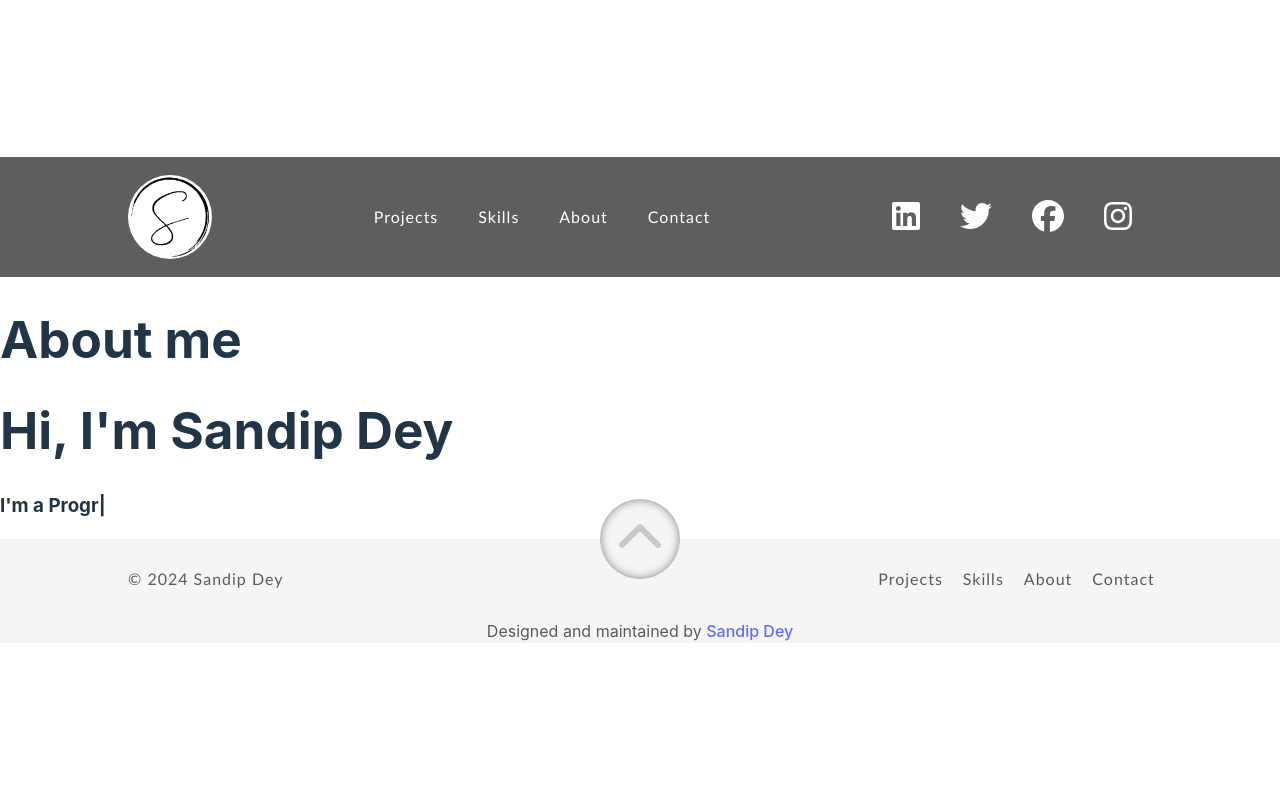
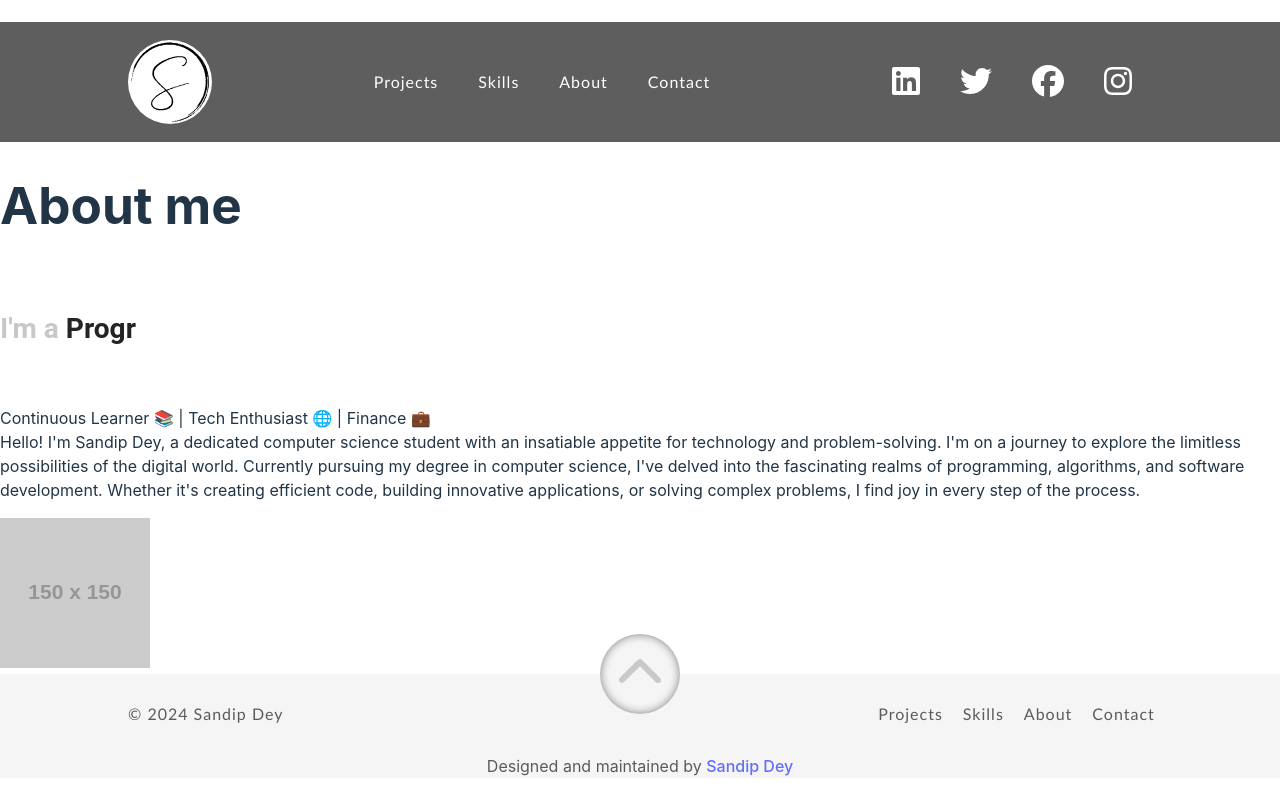
Before and after one commit to deysandip301/portfolio, a React (Vite) app: page /about in a window 1280 px wide. Built offline with nearby package versions, Linux system fonts and the light colour scheme.

Commit message:
updated the about page with good styling of the typewriter

```diff
--- /dev/null
+++ b/src/componenets/common/typeWriter/TypeWriter.css
@@ -0,0 +1,31 @@
+.typing-effect {
+    background-color: white;
+    display: inline-block;
+    overflow: hidden;
+    white-space: nowrap;
+    margin: 0;
+    padding: 0;
+    font-size: 1.5rem;
+    font-weight: 400;
+    font-family: 'Roboto', sans-serif;
+    color: rgba(200, 200, 200, 1);;
+}
+
+.typing-effect .changing-text .active {
+    color : #242424;
+    opacity: 1;
+    transition: opacity 0.5s ease;
+}
+
+
+@keyframes blink {
+    0% {opacity: 1;}
+    50% {opacity: 0;}
+    100% {opacity: 1;}
+}
+
+.caret {
+    color : #242424;
+    font-size: 2.5rem;
+    /*animation: blink 0.7s infinite;*/
+}
--- a/src/componenets/common/typeWriter/TypeWriter.jsx
+++ b/src/componenets/common/typeWriter/TypeWriter.jsx
@@ -1,5 +1,6 @@
 import  { useState , useEffect } from 'react';
 import PropTypes from 'prop-types';
+import './TypeWriter.css';
 
 const TypeWriter = ({
                     text,
@@ -37,15 +38,21 @@ const TypeWriter = ({
         return () => clearTimeout(timeout);
     },[displayedText,isDeleting,index,text,typingSpeed,deletionSpeed]);
 
+    // ... other code
+
     return (
         <div className="typing-effect">
-            <h1>Hi, I&apos;m <span>Sandip Dey</span></h1>
-            <h3>I&apos;m a <span>
+            <h3>I&apos;m a <span className="changing-text">
+            <span className={displayedText ? "active" : ""}>
                 {displayedText}
-                <span className="cadet">|</span>
-            </span></h3>
+            </span>
+            <span className="caret" style={{ color: '#fff' }}>|</span>
+        </span></h3>
         </div>
     )
+
+// ... other code
+
 }
 
 TypeWriter.propTypes = {
--- a/src/pages/About.jsx
+++ b/src/pages/About.jsx
@@ -2,8 +2,13 @@ import TypeWriter from "../componenets/common/typeWriter/TypeWriter.jsx";
 const About = () => {
     return (
         <div>
-            <h1>About me </h1>
-            < TypeWriter text={["Web Developer","Programmer","Designer"]} typingSpeed={100} deletionSpeed={50} />
+            <h1 className="about-heading">About me </h1>
+            < TypeWriter text={["Web Developer","Programmer","Designer","Tech enthusiast"]} typingSpeed={100} deletionSpeed={50} />
+            <p className="about-description" >Continuous Learner 📚 | Tech Enthusiast 🌐 | Finance 💼 <br />
+                Hello! I&apos;m Sandip Dey, a dedicated computer science student with an insatiable appetite for technology and problem-solving. I&apos;m on a journey to explore the limitless possibilities of the digital world.
+                Currently pursuing my degree in computer science, I&apos;ve delved into the fascinating realms of programming, algorithms, and software development. Whether it&apos;s creating efficient code, building innovative applications, or solving complex problems, I find joy in every step of the process.</p>
+
+            <img className="about-image" src="https://via.placeholder.com/150" alt="Sandip Dey" />
         </div>
     )
 }
```
